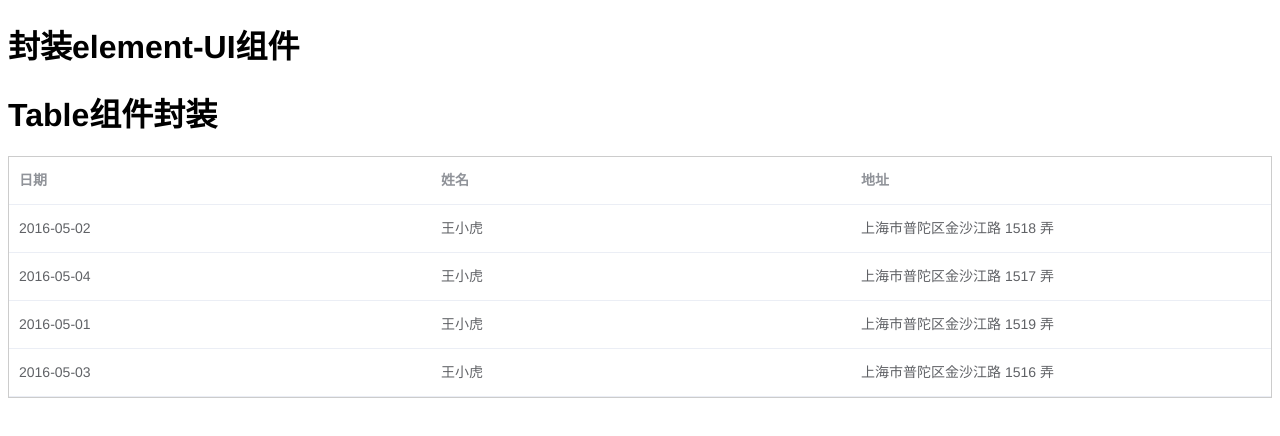
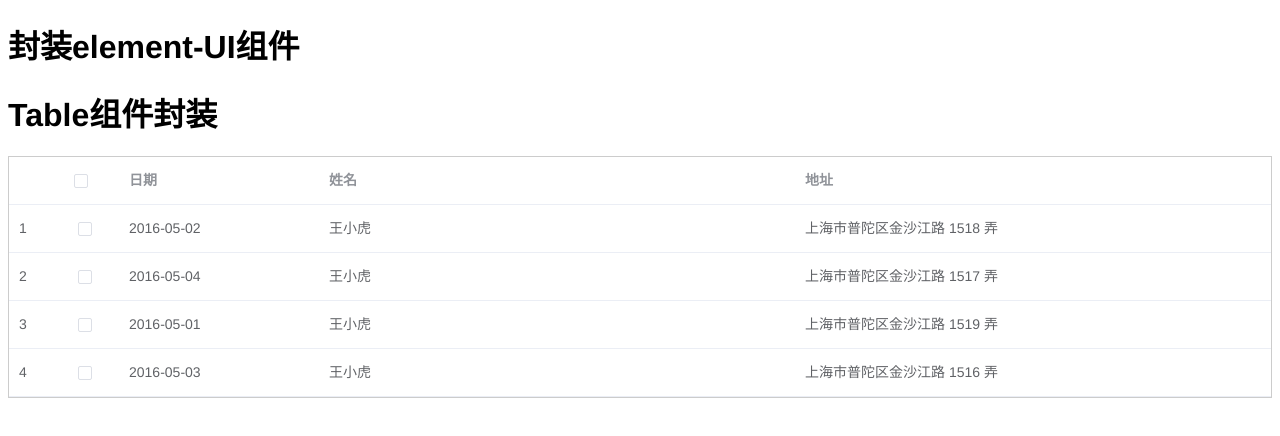
Before and after one commit to milkMiao/zlmProject-vue2, a Vue app in the folder component-package/: page / in a window 1280 px wide. Shown: the top 436 px of the page. Built offline with nearby package versions, Linux system fonts and the light colour scheme.

Commit message:
table组件封装，索引、复选框、宽度属性设置

```diff
--- a/component-package/src/components/table/index.vue
+++ b/component-package/src/components/table/index.vue
@@ -2,11 +2,16 @@
     <div>
         <h1>Table组件封装</h1>
         <el-table :data="tableData" style="width: 100%;border: 1px solid #ccc;">
+            <!-- 索引 -->
+            <el-table-column v-if="index" type="index" width="55" :index="index"></el-table-column>
+            <!-- 复选框 -->
+            <el-table-column  v-if="checkbox" type="selection" width="55" :checkbox="checkbox"></el-table-column>
             <el-table-column
                 v-for="item in column"
                 :key="item.prop"
                 :prop="item.prop"
                 :label="item.label"
+                :width="item.width"
             ></el-table-column>
         </el-table>
     </div>
@@ -16,10 +21,18 @@
 export default {
   name: "Table",
   props: {
+    index: { //索引
+      type: Number,
+      default: 0
+    },
+    checkbox: { //复选框
+      type: Boolean,
+      default: true
+    },
     column: {
         type: Array,
         default: ()=> []
-    }
+    },
   },
   data() {
     return {
--- a/component-package/src/views/HomeView.vue
+++ b/component-package/src/views/HomeView.vue
@@ -1,7 +1,7 @@
 <template>
   <div class="table">
     <!-- 封装按钮 -->
-    <ATable :column="column"/>
+   <ATable :column="column" :index="1" :checkbox="true" />
   </div>
 </template>
 
@@ -16,7 +16,7 @@ export default {
   data() {
     return {
       column: [
-        { label: "日期", prop: "date" },
+        { label: "日期", prop: "date", width: 200 },
         { label: "姓名", prop: "name" },
         { label: "地址", prop: "address" }
       ],
```
